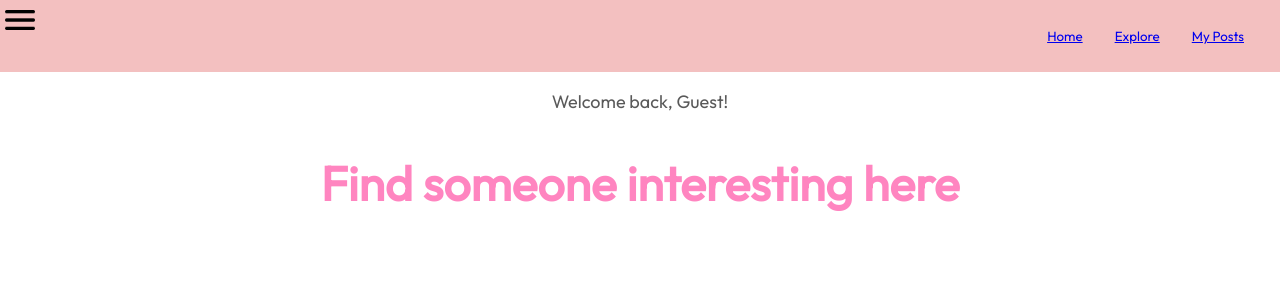
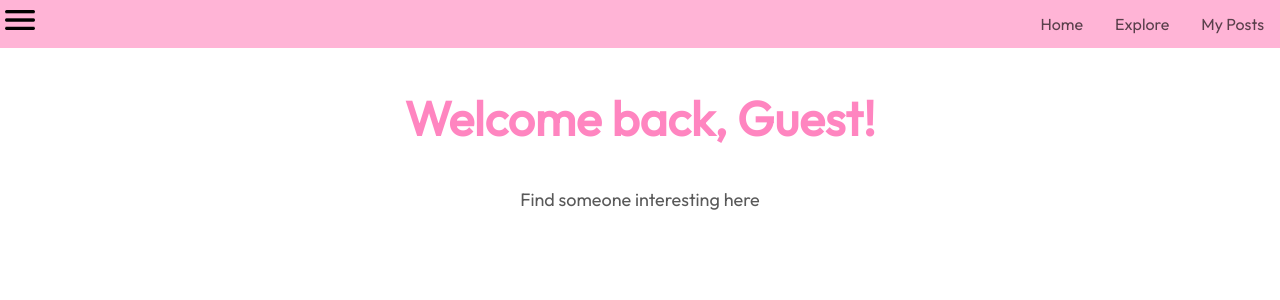
Before and after one commit to leoli33/CSE312_666, a Flask app: page / in a window 1280 px wide. Shown: the top 300 px of the page. Run offline with Flask 3, Linux system fonts and the light colour scheme.

Commit message:
adjust css

```diff
--- a/static/css/styles.css
+++ b/static/css/styles.css
@@ -60,15 +60,14 @@ body {
     margin: auto;
 }
 .nav {
-    background-color: #f3c0c0;
+    background-color: rgb(255, 180, 214);
 }
 .tab {
     margin: auto;
-    background-color: #f3c0c0;
+    background-color: rgb(255, 180, 214);
     overflow: hidden;
     display: flex;
     justify-content: flex-end;
-    padding: 14px 20px;
 }
 
 /* Style the buttons that are used to open the tab content */
@@ -92,6 +91,12 @@ body {
     background-color: #ccc;
 }
 
+.tab button a{
+    text-decoration: none;
+    color: rgba(0, 0, 0, 0.65);
+    font-size: medium;
+}
+
 .icon {
     width: 40px;
     height: 40px;
--- a/templates/home.html
+++ b/templates/home.html
@@ -1,10 +1,10 @@
 {% extends 'base.html' %}
 
-{% block title %}Home - Explore{% endblock %}
+{% block title %}Home{% endblock %}
 
 {% block content %}
     <div class="container">
-        <p>Welcome back, {{ user_email }}!</p>
-        <h2>Find someone interesting here</h2>
+        <h2>Welcome back, {{ user_email }}!</h2>
+        <p>Find someone interesting here</p>
     </div>
 {% endblock %}
```
